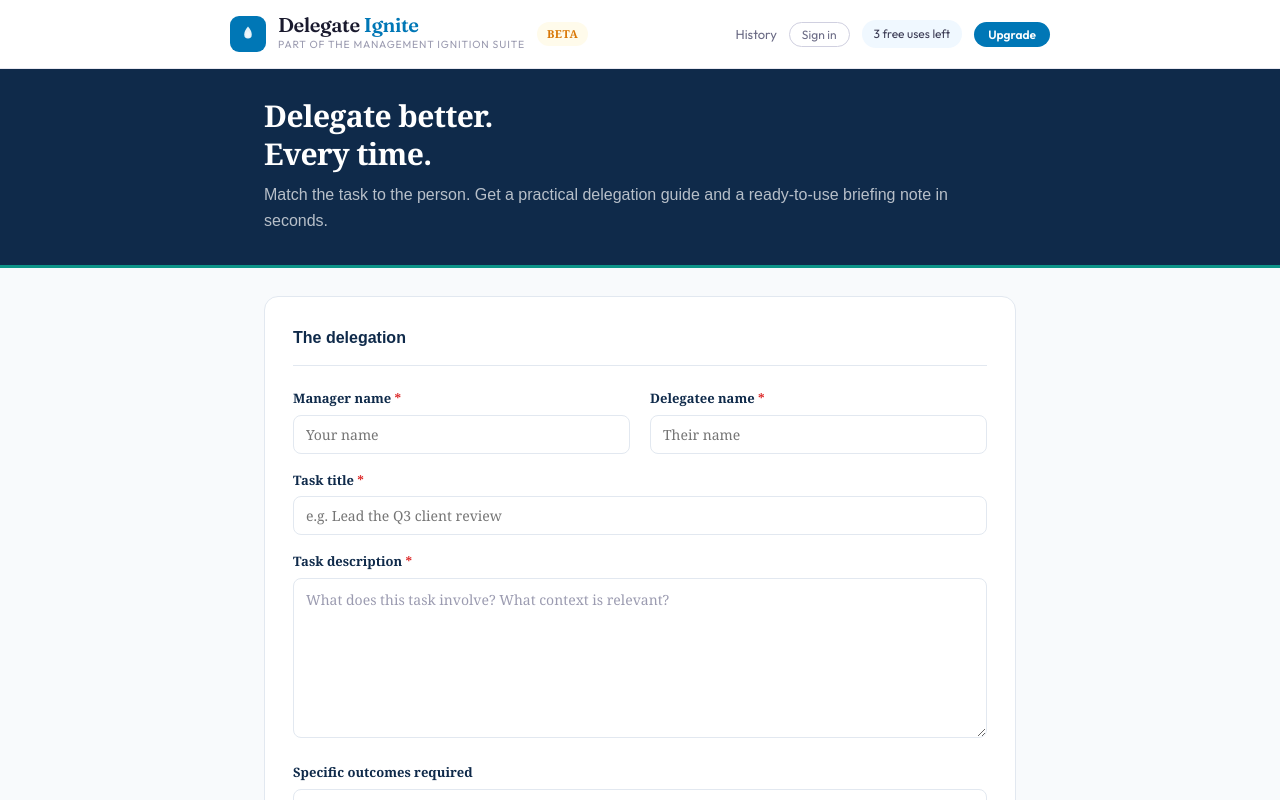
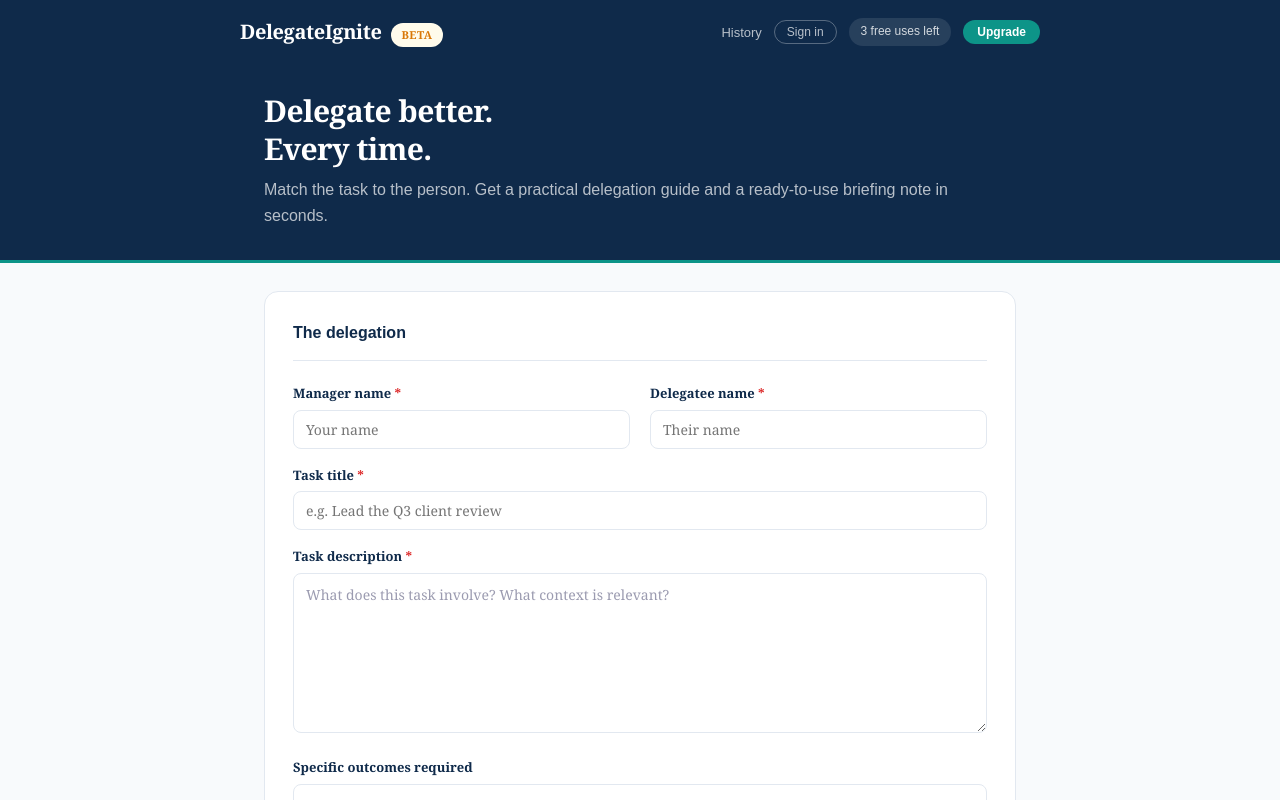
Before and after one commit to jimharvey-source/delegateignite, a React (Vite) app: page / in a window 1280 px wide. Shown: the top 800 px of the page. Built offline with nearby package versions, Linux system fonts and the light colour scheme.

Commit message:
Improve output formatting — no markdown, no skill labels, briefing note closing paragraph

```diff
--- a/src/App.jsx
+++ b/src/App.jsx
@@ -619,10 +619,22 @@ YOUR RESPONSE MUST USE EXACTLY THIS FORMAT — NO DEVIATIONS:
 DELEGATION_LEVEL: [number only, e.g. 4]
 
 DELEGATION_ADVICE:
-[Write detailed, practical guidance for ${form.managerName}. Use the 9-step delegation process as the structure. Include: why this delegation level is appropriate; communication tips specific to this delegatee; likely risks or watch-outs; the check-in cadence from the CADENCE GUIDANCE above woven naturally into the advice. Be specific and concrete. Minimum 400 words.]
+[Write detailed, practical guidance for ${form.managerName}. Use the 9-step delegation process as the structure. Include: why this delegation level is appropriate; communication tips specific to this delegatee; likely risks or watch-outs; the check-in cadence from the CADENCE GUIDANCE above woven naturally into the advice. Be specific and concrete. Minimum 400 words.
+
+CRITICAL FORMATTING RULES — no exceptions:
+- No markdown. No bold. No asterisks. No ** characters anywhere. Plain prose only.
+- Never use the words "low", "medium", or "high" to describe ${form.delegateeName}'s skill or confidence. Instead write contextually — for example: "at this stage with this type of work", "given where ${form.delegateeName} is with tasks like this", "with the experience ${form.delegateeName} brings to this", "as ${form.delegateeName} builds familiarity with this kind of responsibility". The skill and confidence inputs are calibration data for your recommendations — they are not labels to repeat back.
+- Write in plain, direct UK English. Short sentences. No consultant language.]
 
 BRIEFING_NOTE:
-[Write a professional briefing note addressed directly to ${form.delegateeName}. Use first-person manager voice. Include: clear task explanation; expected outcomes; timescales and review points; level of autonomy; available support; the check-in arrangement from the CADENCE GUIDANCE above. Make it warm, clear, and confidence-building. Minimum 300 words.]
+[Write a professional briefing note addressed directly to ${form.delegateeName}. It should work equally well read aloud as a conversation opener or sent as an email. Use first-person manager voice (e.g. "I'd like you to...", "You have freedom to...", "Please come back to me if..."). Include: clear task explanation; expected outcomes; timescales and review points; level of autonomy; available support; the check-in arrangement from the CADENCE GUIDANCE above.
+
+End with a closing paragraph that: references the first check-in meeting (use the cadence frequency and format from CADENCE GUIDANCE); asks ${form.delegateeName} to come ready to discuss the opportunity, shape it to suit their needs, and ask any questions they have; and closes warmly but without being effusive.
+
+CRITICAL FORMATTING RULES — no exceptions:
+- No markdown. No bold. No asterisks. No ** characters anywhere. Plain prose only.
+- Never use the words "low", "medium", or "high" to describe ${form.delegateeName}'s skill or confidence.
+- Write in plain, direct UK English. Warm but not gushing. Minimum 300 words.]
 `;
   };
 
@@ -734,41 +746,31 @@ BRIEFING_NOTE:
       )}
 
       {/* Header */}
-      {/* Header */}
-      <div style={{ background: "#ffffff", borderBottom: "1px solid #e8e8f0", padding: "0 24px", position: "sticky", top: 0, zIndex: 100 }}>
-        <div style={{ maxWidth: 820, margin: "0 auto", display: "flex", justifyContent: "space-between", alignItems: "center", height: 68 }}>
-          <div style={{ display: "flex", alignItems: "center", gap: 12 }}>
-            <div style={{ width: 36, height: 36, background: "#0077B6", borderRadius: 9, display: "flex", alignItems: "center", justifyContent: "center", flexShrink: 0 }}>
-              <svg viewBox="0 0 24 24" fill="none" style={{ width: 18, height: 18 }}>
-                <path d="M12 2C12 2 7 7 7 13a5 5 0 0010 0C17 7 12 2 12 2z" fill="white" opacity="0.9"/>
-                <path d="M12 8c0 0-3 3-3 5a3 3 0 006 0C15 11 12 8 12 8z" fill="white" opacity="0.45"/>
-              </svg>
-            </div>
-            <div style={{ display: "flex", flexDirection: "column", gap: 1 }}>
-              <span style={{ fontFamily: "'Fraunces', Georgia, serif", fontSize: "1.25rem", fontWeight: 600, color: "#1a1a2e", letterSpacing: "-0.02em", lineHeight: 1.1 }}>Delegate <span style={{ color: "#0077B6" }}>Ignite</span></span>
-              <span style={{ fontFamily: "'Outfit', system-ui, sans-serif", fontSize: "0.65rem", fontWeight: 400, color: "#9b9bb0", letterSpacing: "0.08em", textTransform: "uppercase" }}>Part of the Management Ignition Suite</span>
-            </div>
+      <div style={{ background: COLORS.navy, padding: "0 24px" }}>
+        <div style={{ maxWidth: 800, margin: "0 auto", display: "flex", justifyContent: "space-between", alignItems: "center", height: 64 }}>
+          <div style={{ display: "flex", alignItems: "baseline", gap: 10 }}>
+            <span style={{ fontSize: 20, fontWeight: 700, color: "#fff", letterSpacing: "-0.02em" }}>DelegateIgnite</span>
             <Badge color={isPro ? "green" : "amber"}>{isPro ? "Pro" : "Beta"}</Badge>
           </div>
           <div style={{ display: "flex", gap: 12, alignItems: "center" }}>
-            <button onClick={() => setShowHistory(true)} style={{ background: "none", border: "none", color: "#6b6b85", fontSize: 13, cursor: "pointer", padding: 0, fontFamily: "'Outfit', sans-serif" }}>History</button>
+            <button onClick={() => setShowHistory(true)} style={{ background: "none", border: "none", color: "rgba(255,255,255,0.7)", fontSize: 13, cursor: "pointer", padding: 0, fontFamily: "sans-serif" }}>History</button>
             {user ? (
               <>
-                <span style={{ fontSize: 12, color: "#9b9bb0", fontFamily: "'Outfit', sans-serif" }}>{user.email}</span>
-                <button onClick={signOut} style={{ background: "none", border: "1px solid #d0d0e0", borderRadius: 20, padding: "4px 12px", fontSize: 12, color: "#6b6b85", fontFamily: "'Outfit', sans-serif", cursor: "pointer" }}>Sign out</button>
+                <span style={{ fontSize: 12, color: "rgba(255,255,255,0.6)", fontFamily: "sans-serif" }}>{user.email}</span>
+                <button onClick={signOut} style={{ background: "none", border: "1px solid rgba(255,255,255,0.3)", borderRadius: 20, padding: "4px 12px", fontSize: 12, color: "rgba(255,255,255,0.7)", fontFamily: "sans-serif", cursor: "pointer" }}>Sign out</button>
               </>
             ) : (
-              <button onClick={() => setShowAuth(true)} style={{ background: "none", border: "1px solid #d0d0e0", borderRadius: 20, padding: "4px 12px", fontSize: 12, color: "#6b6b85", fontFamily: "'Outfit', sans-serif", cursor: "pointer" }}>Sign in</button>
+              <button onClick={() => setShowAuth(true)} style={{ background: "none", border: "1px solid rgba(255,255,255,0.3)", borderRadius: 20, padding: "4px 12px", fontSize: 12, color: "rgba(255,255,255,0.7)", fontFamily: "sans-serif", cursor: "pointer" }}>Sign in</button>
             )}
             {!isPro && (
               <>
-                <div style={{ background: "#f0f8ff", borderRadius: 20, padding: "4px 12px", fontSize: 12, color: "#3d3d56", fontFamily: "'Outfit', sans-serif" }}>{remaining} free {remaining === 1 ? "use" : "uses"} left</div>
-                <button onClick={() => { setUpgradeTrigger("manual"); setShowUpgrade(true); }} style={{ background: "#0077B6", border: "none", borderRadius: 20, padding: "5px 14px", fontSize: 12, color: "#fff", fontFamily: "'Outfit', sans-serif", fontWeight: 600, cursor: "pointer" }}>Upgrade</button>
+                <div style={{ background: "rgba(255,255,255,0.1)", borderRadius: 20, padding: "4px 12px", fontSize: 12, color: "rgba(255,255,255,0.8)", fontFamily: "sans-serif" }}>{remaining} free {remaining === 1 ? "use" : "uses"} left</div>
+                <button onClick={() => { setUpgradeTrigger("manual"); setShowUpgrade(true); }} style={{ background: COLORS.teal, border: "none", borderRadius: 20, padding: "5px 14px", fontSize: 12, color: "#fff", fontFamily: "sans-serif", fontWeight: 600, cursor: "pointer" }}>Upgrade</button>
               </>
             )}
           </div>
         </div>
-        </div>
+      </div>
 
       {/* Hero */}
       <div style={{ background: COLORS.navy, borderBottom: `3px solid ${COLORS.teal}`, paddingBottom: 32 }}>
```
